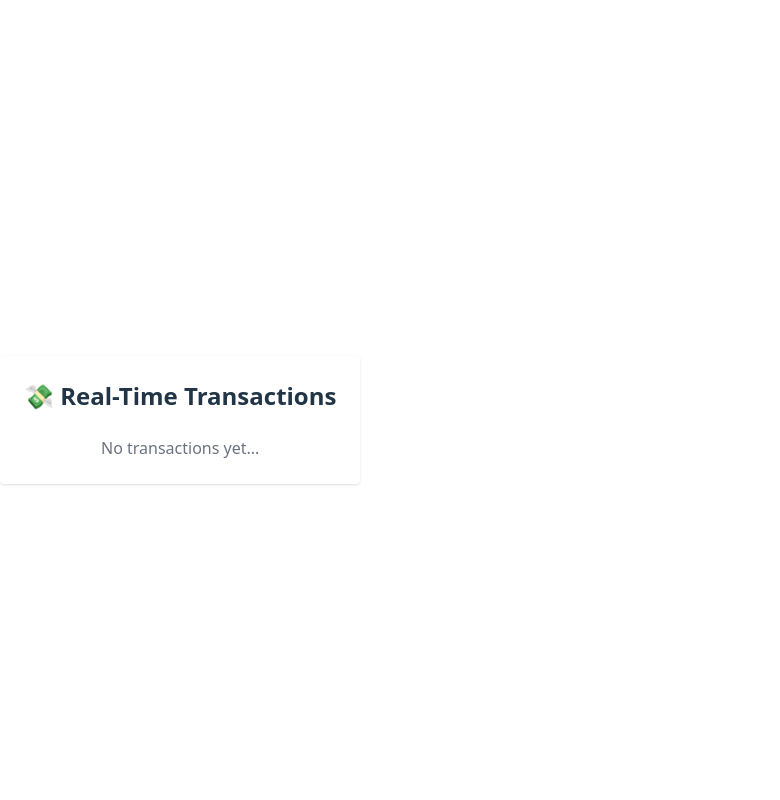
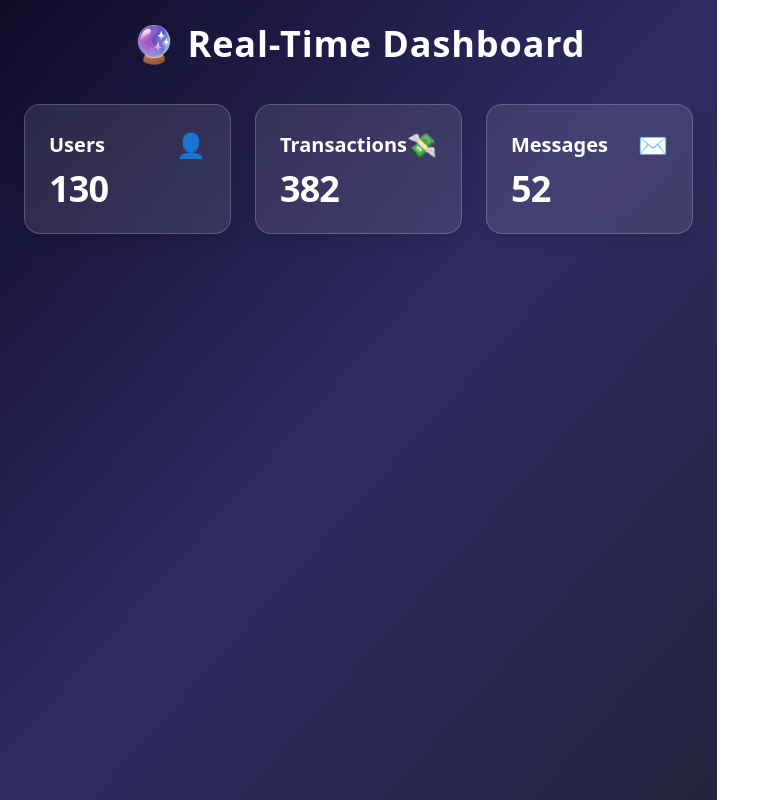
Before and after one commit to thereavercode/gtk-frontend, a React (Vite) app: page /dashboard in a window 1280 px wide. Shown: the whole page, without its empty margins (0-780 px from the left). Built offline with nearby package versions, Linux system fonts and the light colour scheme; no server answers.

Commit message:
dashboard ui fx

```diff
--- a/src/components/dashboard.tsx
+++ b/src/components/dashboard.tsx
@@ -1,91 +1,61 @@
-import React from "react";
-import {
-  useTransactionStream,
-  type Transaction,
-} from "../hooks/useTransactionStream";
-import * as XLSX from "xlsx";
-import { saveAs } from "file-saver";
+// src/components/Dashboard.tsx
+import React, { useEffect, useState } from "react";
+
+interface Metrics {
+  users: number;
+  transactions: number;
+  messages: number;
+}
 
 const Dashboard: React.FC = () => {
-  const transactions: Transaction[] = useTransactionStream(true);
+  const [metrics, setMetrics] = useState<Metrics>({
+    users: 128,
+    transactions: 376,
+    messages: 52,
+  });
 
-  const hasData = transactions.length > 0;
+  // Optional: simulate realtime updates
+  useEffect(() => {
+    const interval = setInterval(() => {
+      setMetrics((prev) => ({
+        users: prev.users + Math.floor(Math.random() * 3),
+        transactions: prev.transactions + Math.floor(Math.random() * 8),
+        messages: prev.messages + Math.floor(Math.random() * 2),
+      }));
+    }, 5000);
 
-  const exportToExcel = () => {
-    const worksheet = XLSX.utils.json_to_sheet(transactions);
-    const workbook = XLSX.utils.book_new();
-    XLSX.utils.book_append_sheet(workbook, worksheet, "Transactions");
-
-    const excelBuffer = XLSX.write(workbook, {
-      bookType: "xlsx",
-      type: "array",
-    });
-
-    const data = new Blob([excelBuffer], {
-      type: "application/octet-stream",
-    });
-
-    saveAs(data, `transactions_${new Date().toISOString()}.xlsx`);
-  };
+    return () => clearInterval(interval);
+  }, []);
 
   return (
-    <div className="max-w-4xl mx-auto p-6 mt-10 bg-white shadow rounded">
-      <div className="flex justify-between items-center mb-6">
-        <h1 className="text-2xl font-bold">💸 Real-Time Transactions</h1>
-        {hasData && (
-          <button
-            onClick={exportToExcel}
-            className="bg-green-600 text-white px-4 py-2 rounded-md shadow hover:bg-green-700 transition"
-          >
-            Export to Excel
-          </button>
-        )}
+    <div className="min-h-screen bg-gradient-to-br from-[#0f0c29] via-[#302b63] to-[#24243e] p-6 flex flex-col items-center text-white">
+      <h1 className="text-3xl md:text-4xl font-bold mb-10 tracking-wide">
+        🔮 Real-Time Dashboard
+      </h1>
+
+      <div className="grid grid-cols-1 md:grid-cols-3 gap-6 w-full max-w-5xl">
+        <Card title="Users" count={metrics.users} icon="👤" />
+        <Card title="Transactions" count={metrics.transactions} icon="💸" />
+        <Card title="Messages" count={metrics.messages} icon="✉️" />
       </div>
-
-      {!hasData ? (
-        <p className="text-center text-gray-500">No transactions yet...</p>
-      ) : (
-        <ul className="space-y-3 max-h-[600px] overflow-y-auto">
-          {transactions.map(
-            ({
-              transactionId,
-              phone,
-              amount,
-              timestamp,
-              status,
-              billNumber,
-            }) => (
-              <li
-                key={transactionId}
-                className="flex justify-between items-center border p-3 rounded-md shadow-sm hover:bg-gray-50 transition"
-              >
-                <div>
-                  <p className="text-sm font-medium">{phone}</p>
-                  <p className="text-xs text-gray-400">
-                    Bill: {billNumber || "N/A"}
-                  </p>
-                  <p className="text-xs text-gray-500">
-                    {new Date(timestamp).toLocaleString()}
-                  </p>
-                </div>
-                <div className="text-right">
-                  <p className="text-green-600 font-semibold">KES {amount}</p>
-                  <p
-                    className={`text-xs flex items-center gap-1 ${
-                      status === "success" ? "text-green-500" : "text-red-500"
-                    }`}
-                  >
-                    <span className="w-2 h-2 rounded-full bg-current inline-block" />
-                    {status.toUpperCase()}
-                  </p>
-                </div>
-              </li>
-            )
-          )}
-        </ul>
-      )}
     </div>
   );
 };
 
+interface CardProps {
+  title: string;
+  count: number;
+  icon: string;
+}
+
+const Card: React.FC<CardProps> = ({ title, count, icon }) => (
+  <div className="backdrop-blur-md bg-white/10 rounded-2xl border border-white/20 shadow-lg p-6 transition-all duration-300 hover:scale-105">
+    <div className="text-xl font-semibold mb-2 flex justify-between items-center">
+      <span>{title}</span>
+      <span className="text-2xl">{icon}</span>
+    </div>
+    <div className="text-4xl font-bold tracking-tight">{count}</div>
+  </div>
+);
+
 export default Dashboard;
```
